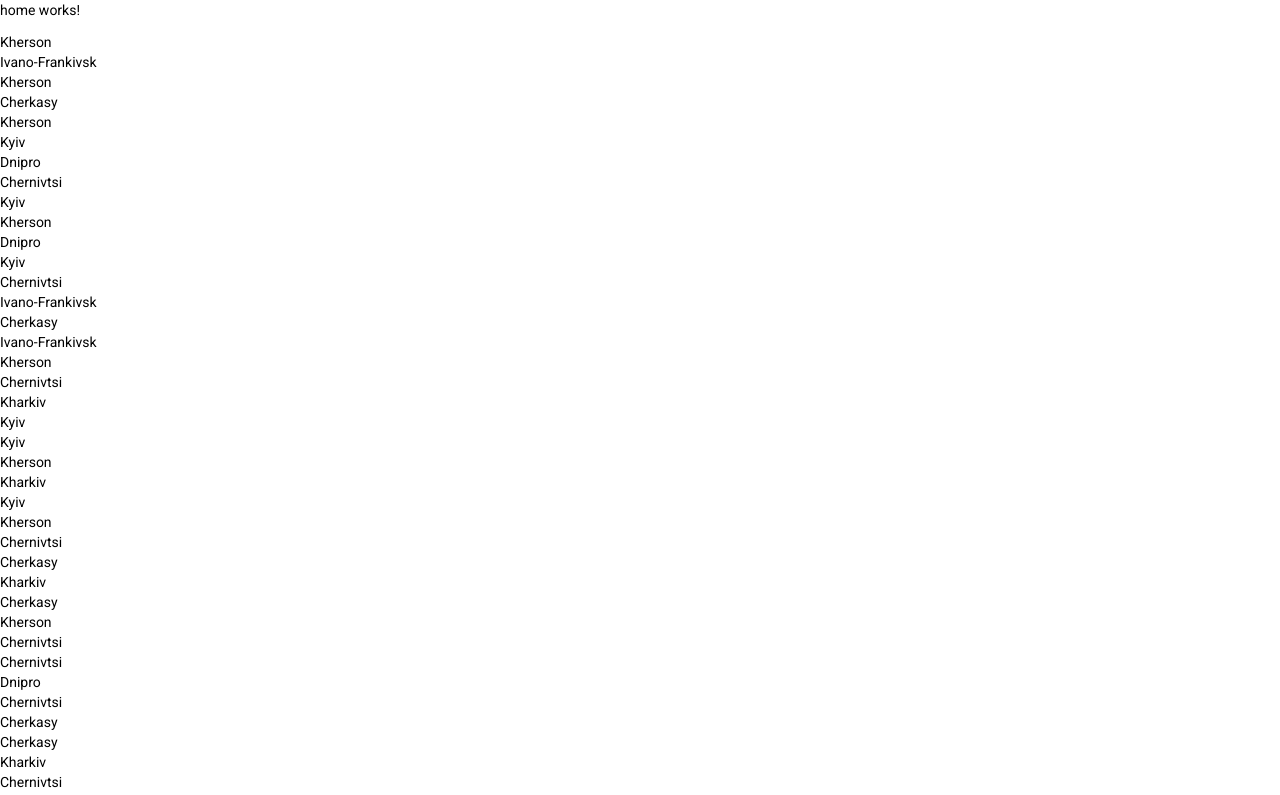
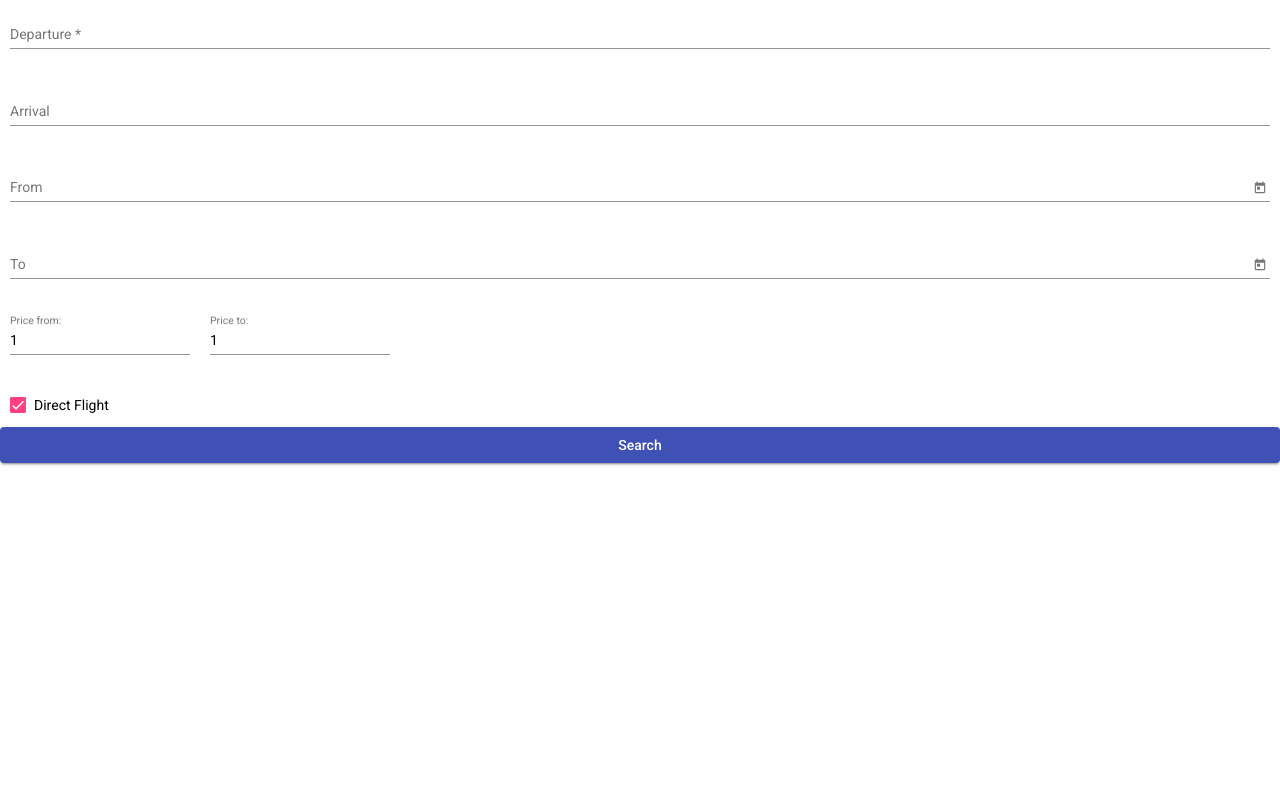
Before and after one commit to kiyanov/airlines, an Angular app: page / in a window 1280 px wide. Shown: the top 795 px of the page. Built offline with nearby package versions, Linux system fonts and the light colour scheme.

Commit message:
Add form

```diff
--- a/src/app/app.module.ts
+++ b/src/app/app.module.ts
@@ -1,24 +1,31 @@
 import { BrowserModule } from '@angular/platform-browser';
-import { NgModule } from '@angular/core';
+import {NgModule, NO_ERRORS_SCHEMA} from '@angular/core';
 
 import { AppRoutingModule } from './app-routing.module';
 import { AppComponent } from './app.component';
 import { HomeComponent } from './pages/home/home.component';
 import { ComponentsModule } from "./components/components.module";
 import { BrowserAnimationsModule } from '@angular/platform-browser/animations';
-
+import {MatAutocomplete, MatAutocompleteModule} from '@angular/material/autocomplete';
+import {FormsModule, ReactiveFormsModule} from "@angular/forms";
+import {MatOption, MatOptionModule} from "@angular/material/core";
+import {MatFormField, MatFormFieldModule} from "@angular/material/form-field";
 @NgModule({
   declarations: [
     AppComponent,
-    HomeComponent
+    HomeComponent,
   ],
   imports: [
     BrowserModule,
     AppRoutingModule,
     ComponentsModule,
-    BrowserAnimationsModule
+    BrowserAnimationsModule,
+    FormsModule,
+    ReactiveFormsModule,
   ],
+  schemas: [NO_ERRORS_SCHEMA],
   providers: [],
+
   bootstrap: [AppComponent]
 })
 export class AppModule { }
--- a/src/app/components/search/search.component.html
+++ b/src/app/components/search/search.component.html
@@ -1,5 +1,60 @@
-<div *ngIf="flights$ | async as flights">
-  <div *ngFor="let flight of flights">
-      {{ flight.departure.airport.city }}
+<form [formGroup]="searchForm" class="search-form" (submit)="search()">
+  <mat-form-field *ngIf="airports$ | async as airports" class="search-form-field">
+    <input type="text"
+           placeholder="Departure"
+           aria-label="Departure"
+           matInput
+           formControlName="departure"
+           [matAutocomplete]="auto">
+    <mat-autocomplete #auto="matAutocomplete">
+      <mat-option *ngFor="let airport of airports" [value]="airport.iata">
+        {{ airport.city }}, {{ airport.name }}
+      </mat-option>
+    </mat-autocomplete>
+  </mat-form-field>
+
+  <mat-form-field *ngIf="airports$ | async as airports" class="search-form-field">
+    <input type="text"
+           placeholder="Arrival"
+           aria-label="Arrival"
+           matInput
+           formControlName="arrival"
+           [matAutocomplete]="auto">
+    <mat-autocomplete #auto="matAutocomplete">
+      <mat-option *ngFor="let airport of airports" [value]="airport.name">
+        {{ airport.city }}, {{ airport.name }}
+      </mat-option>
+    </mat-autocomplete>
+  </mat-form-field>
+
+  <mat-form-field class="search-form-field">
+    <mat-label>From</mat-label>
+    <input aria-label="From" formControlName="dateFrom" matInput [matDatepicker]="dateFrom">
+    <mat-datepicker-toggle matSuffix [for]="dateFrom"></mat-datepicker-toggle>
+    <mat-datepicker #dateFrom></mat-datepicker>
+  </mat-form-field>
+  <mat-form-field class="search-form-field">
+    <mat-label>To</mat-label>
+    <input aria-label="To" formControlName="dateTo" matInput [matDatepicker]="dateTo">
+    <mat-datepicker-toggle matSuffix [for]="dateTo">
+    </mat-datepicker-toggle>
+    <mat-datepicker #dateTo></mat-datepicker>
+  </mat-form-field>
+  <div>
+    <mat-form-field class="search-form-field">
+      <mat-label> Price from:</mat-label>
+      <input matInput type="number" formControlName="priceFrom">
+    </mat-form-field>
+    <mat-form-field class="search-form-field">
+      <mat-label> Price to:</mat-label>
+      <input matInput type="number" formControlName="priceTo">
+    </mat-form-field>
   </div>
-</div>
+  <mat-checkbox class="search-form-field" formControlName="directFlight">Direct Flight</mat-checkbox>
+  <mat-form-field class="search-form-field" *ngIf="searchForm.get('directFlight').value === false">
+    <mat-label> Number of connections:</mat-label>
+    <input matInput type="number" formControlName="connections">
+  </mat-form-field>
+
+  <button mat-button mat-raised-button color="primary" type="submit">Search</button>
+</form>
--- a/src/app/components/search/search.component.scss
+++ b/src/app/components/search/search.component.scss
@@ -0,0 +1,8 @@
+.search-form {
+  display: flex;
+  flex-direction: column;
+  flex-wrap: wrap;
+}
+.search-form-field {
+  margin: 10px;
+}
--- a/src/app/components/search/search.component.ts
+++ b/src/app/components/search/search.component.ts
@@ -1,7 +1,8 @@
-import { Component, OnInit } from '@angular/core';
+import {Component, OnInit} from '@angular/core';
 import {FlightService} from "../../services/flight.service";
 import {Observable} from "rxjs";
-import {Flight} from "../../models/models";
+import {Airport, Flight} from "../../models/models";
+import {FormControl, FormGroup, Validators} from "@angular/forms";
 
 @Component({
   selector: 'app-search',
@@ -9,12 +10,27 @@ import {Flight} from "../../models/models";
   styleUrls: ['./search.component.scss']
 })
 export class SearchComponent implements OnInit {
-   flights$: Observable<Flight[]>;
+  flights$: Observable<Flight[]>;
+  airports$: Observable<Airport[]>;
+  searchForm: FormGroup = new FormGroup({
+    departure: new FormControl('', [Validators.required]),
+    arrival: new FormControl(''),
+    dateFrom: new FormControl(''),
+    dateTo: new FormControl(''),
+    priceFrom: new FormControl(1, [Validators.minLength(1), Validators.maxLength(10000)]),
+    priceTo: new FormControl(1, [Validators.minLength(1), Validators.maxLength(10000)]),
+    directFlight: new FormControl(true, []),
+    connections: new FormControl(1, [Validators.minLength(1)]),
+  }, {validators: []})
 
-  constructor(private flightService: FlightService) { }
+  constructor(private flightService: FlightService) {
+  }
 
   ngOnInit(): void {
-    this.flights$ = this.flightService.getFlights();
+    this.airports$ = this.flightService.getAirports();
   }
 
+  search() {
+    this.flights$ = this.flightService.searchFlights(this.searchForm.value);
+  }
 }
--- a/src/app/models/flights.sample-data.ts
+++ b/src/app/models/flights.sample-data.ts
@@ -12,7 +12,7 @@ enum AircraftTypes {
 }
 
 // Sample airports
-const airports: Airport[] = [{
+export const airports: Airport[] = [{
   city: 'Kyiv',
   name: 'Boryspil International Airport',
   iata: 'KBP',
--- a/src/app/pages/home/home.component.html
+++ b/src/app/pages/home/home.component.html
@@ -1,2 +1 @@
-<p>home works!</p>
 <app-search></app-search>
--- a/src/app/services/flight.service.ts
+++ b/src/app/services/flight.service.ts
@@ -1,5 +1,5 @@
 import { Injectable } from '@angular/core';
-import {generateFlights} from "../models/flights.sample-data";
+import {airports, generateFlights} from "../models/flights.sample-data";
 import {Flight} from "../models/models";
 import {Observable, of} from "rxjs";
 
@@ -13,8 +13,12 @@ export class FlightService {
       this.flights = generateFlights(100);
   }
 
-  getFlights(): Observable<Flight[]>{
+  searchFlights(options): Observable<Flight[]>{
+    console.log(options)
     return of(this.flights);
   }
 
+  getAirports() {
+    return of(airports);
+  }
 }
```
Also changed, not shown: src/app/components/components.module.ts (+38 -3 lines), src/app/models/models.ts (+9 -0 lines).
